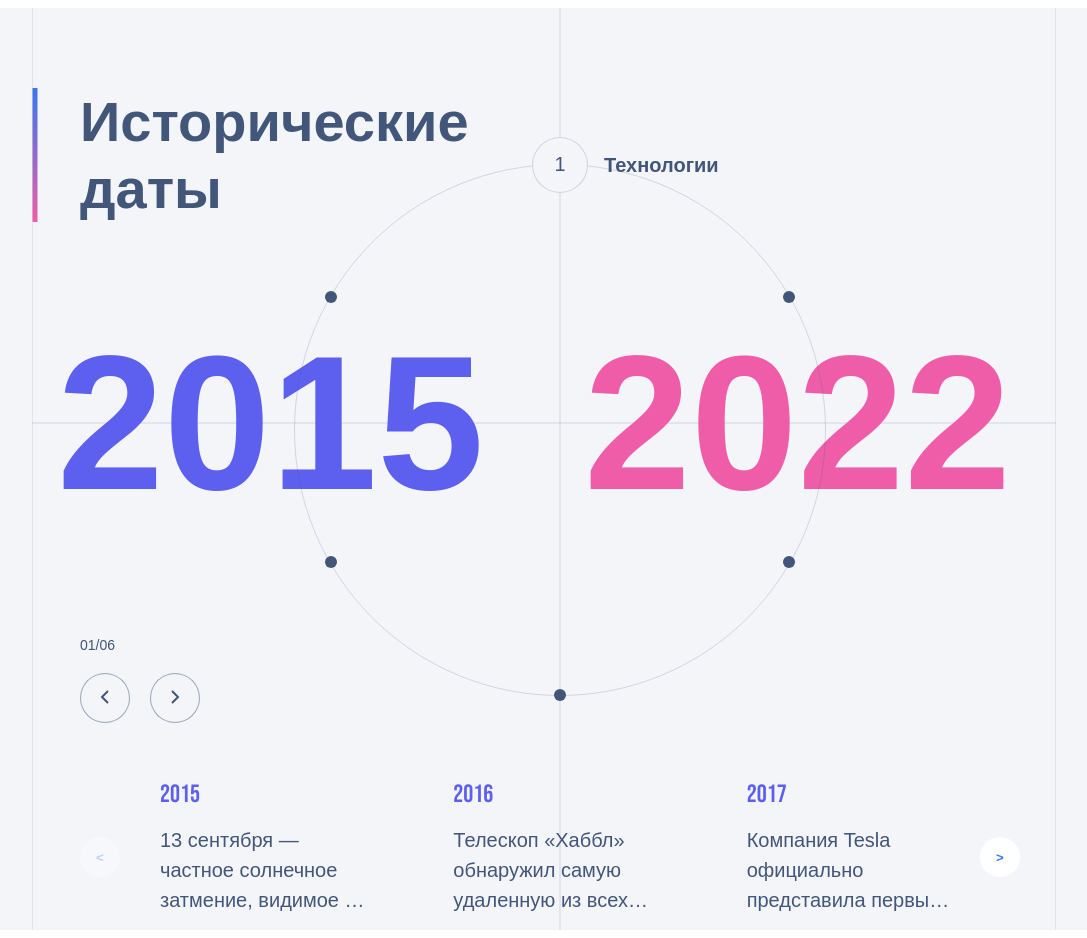
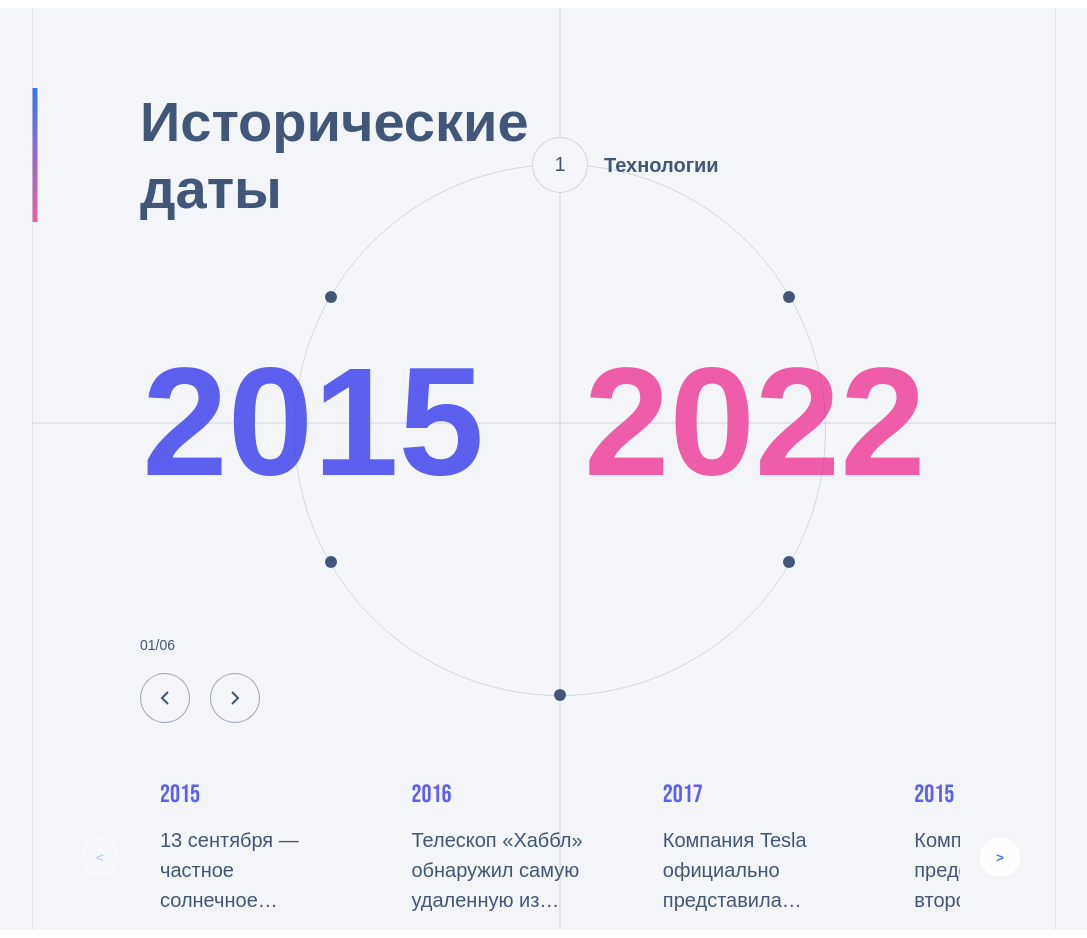
Before and after one commit to Sun-in-summer/only_for, a React app in the folder timeline-block/: page / in a window 1280 px wide. Shown: the whole page, without its empty margins (96-1183 px from the left). Built offline with nearby package versions, Linux system fonts and the light colour scheme.

Commit message:
fix on styles

```diff
--- a/timeline-block/src/components/events-slider/events-slider.styles.ts
+++ b/timeline-block/src/components/events-slider/events-slider.styles.ts
@@ -1,5 +1,5 @@
 import styled from "styled-components";
-import { SwiperSlide } from "swiper/react";
+
 
 
 export const SliderTrack = styled.div`
@@ -10,6 +10,7 @@ export const SliderTrack = styled.div`
   height: 135px;
   max-width: 1200px;
   position: relative;
+  overflow: visible;
   @media (max-width: 430px) {
     padding: 0rem;
     margin-bottom: 58px;
--- a/timeline-block/src/components/events-slider/events-slider.tsx
+++ b/timeline-block/src/components/events-slider/events-slider.tsx
@@ -15,6 +15,7 @@ import {
   DEFAULT_BIG_SLIDES_QTY,
   DEFAULT_EVENTS_ON_SLIDE,
   EVENT_DESCRIPTION_COLUMN_GAP,
+  MID_EVENTS_ON_SLIDE,
   MIN_EVENT_DESCRIPTION_COLUMN_GAP,
   MINIMIZED_EVENTS_ON_SLIDE,
 } from "../../const";
@@ -55,7 +56,6 @@ const EventsSlider: React.FC<EventsSliderProps> = ({
               className="inner-swiper"
               modules={[Navigation]}
               spaceBetween={EVENT_DESCRIPTION_COLUMN_GAP}
-
               navigation={{
                 prevEl: ".inner-swiper-button-prev",
                 nextEl: ".inner-swiper-button-next",
@@ -70,6 +70,10 @@ const EventsSlider: React.FC<EventsSliderProps> = ({
                   centeredSlides: false,
                 },
                 430: {
+                  slidesPerView: MID_EVENTS_ON_SLIDE,
+                  spaceBetween: EVENT_DESCRIPTION_COLUMN_GAP,
+                },
+                1024: {
                   slidesPerView: DEFAULT_EVENTS_ON_SLIDE,
                   spaceBetween: EVENT_DESCRIPTION_COLUMN_GAP,
                 },
--- a/timeline-block/src/components/navigation/navigation.styles.ts
+++ b/timeline-block/src/components/navigation/navigation.styles.ts
@@ -1,6 +1,10 @@
 import styled from "styled-components";
 
 export const Navigation = styled.div`
+  padding-left: 60px;
+  @media (max-width: 430px) {
+    padding-left: 0;
+  }
 `;
 
 export const NavInfo = styled.div`
@@ -14,12 +18,16 @@ export const NavInfo = styled.div`
 export const NavButtons = styled.div`
   display: flex;
   gap: 20px;
+
   @media (max-width: 430px) {
     gap: 8px;
   }
 `;
 
 export const NavButton = styled.button`
+  display: flex;
+  align-items: center;
+  justify-content: center;
   width: 50px;
   height: 50px;
   border-radius: 50%;
--- a/timeline-block/src/components/time-line-block/time-line-block.styes.ts
+++ b/timeline-block/src/components/time-line-block/time-line-block.styes.ts
@@ -17,7 +17,7 @@ export const InnerContainer = styled.div`
   position: relative;
   max-width: 1440px;
 
-  padding: 170px 40px 104px 80px;
+  padding: 170px 40px 104px 20px;
 
   @media (max-width: 1300px) {
     padding: 5rem 1rem 1rem 3rem;
@@ -51,11 +51,12 @@ export const Title = styled.h2`
   font-weight: 700;
   color: #42567a;
   margin: 0;
-  max-width: clamp(20vw, 35vw, 350px);
+  max-width: clamp(15vw, 35vw, 350px);
   line-height: 1;
   position: relative;
   white-space: normal;
   transition: all 0.5s ease;
+  padding-left: 60px;
 
   &::before {
     content: "";
@@ -74,16 +75,21 @@ export const Title = styled.h2`
 
   @media (max-width: 1300px) {
    line-height: 1.2;
+
     &::before {
     content: "";
     position: absolute;
     left: -45px;
   }
+  @media (max-width: 430px) {
+    padding-left: 0;
+  }
+
 `;
 
 export const VerticalLine = styled.div`
   position: absolute;
-  left: calc(50% + 20px);
+  left: calc(50% - 10px);
   top: 0;
   bottom: 0;
   width: 1px;
@@ -116,7 +122,7 @@ export const CenterLine = styled.div`
   background: rgba(66, 86, 122, 0.2);
   transform: translateY(-50%);
   @media (max-width: 900px) {
-    top: 41%;
+    top: 45%;
   }
   @media (max-width: 430px) {
     top: 50%;
--- a/timeline-block/src/components/years-display/years-display.styles.ts
+++ b/timeline-block/src/components/years-display/years-display.styles.ts
@@ -22,7 +22,7 @@ export const YearsDisplay = styled.div`
   }
 `;
 export const StartYear = styled.div`
-  font-size: clamp(56px, 15vw, 200px);
+  font-size: clamp(56px, 12vw, 200px);
   font-weight: 700;
   color: #5d5fef;
   line-height: 1;
@@ -35,7 +35,7 @@ export const StartYear = styled.div`
 
 `;
 export const EndYear = styled.div`
-  font-size: clamp(56px, 15vw, 200px);
+  font-size: clamp(56px, 12vw, 200px);
   font-weight: 700;
   color: #ef5da8;
   line-height: 1;
--- a/timeline-block/src/const.ts
+++ b/timeline-block/src/const.ts
@@ -5,6 +5,7 @@ export const CIRCLE_RADIUS = 265;
 
 export const EVENT_DESCRIPTION_COLUMN_GAP = 80;
 export const MIN_EVENT_DESCRIPTION_COLUMN_GAP = 25;
-export const DEFAULT_EVENTS_ON_SLIDE = 3;
+export const MID_EVENTS_ON_SLIDE = 2;
+export const DEFAULT_EVENTS_ON_SLIDE = 3.5;
 export const MINIMIZED_EVENTS_ON_SLIDE = 1.5;
 export const DEFAULT_BIG_SLIDES_QTY = 1;
```
